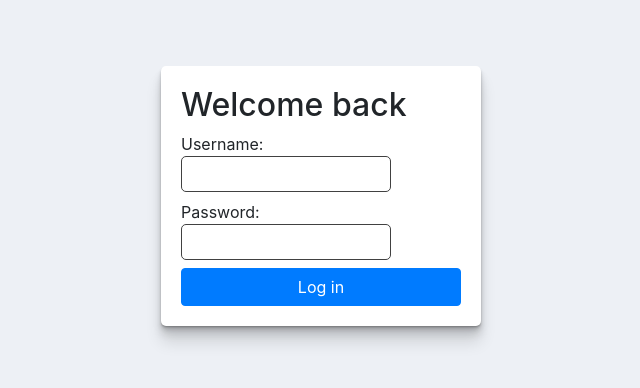
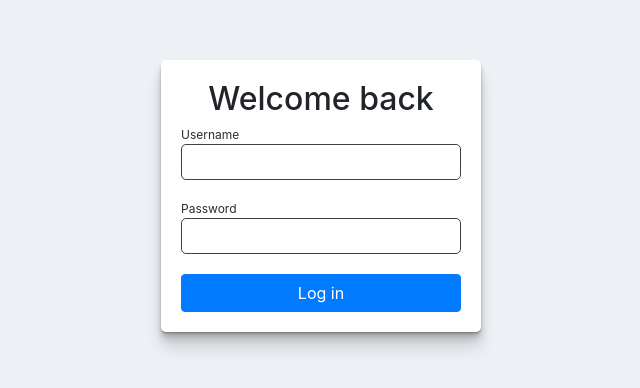
Before and after one commit to CEN-Group-3D/CEN-Project, a React (Create React App) app in the folder client/: page /login in a window 1280 px wide. Shown: the part 204-592 px from the top of the page, without its empty margins (319-959 px from the left). Built offline with nearby package versions, Linux system fonts and the light colour scheme.

Commit message:
Prettifies login modal

```diff
--- a/client/src/views/Login/Login.css
+++ b/client/src/views/Login/Login.css
@@ -1,5 +1,17 @@
+#login-header {
+    text-align: center;
+}
 .login-form {
     display: flex;
     flex-direction: column;
-
 }
+.login-field {
+    display: flex;
+    flex-direction: column;
+    margin-bottom: 20px;
+}
+.login-field label {
+    font-size: 12px;
+    color: #2c2c2c;
+    margin-bottom: 0;
+}
--- a/client/src/views/Login/Login.js
+++ b/client/src/views/Login/Login.js
@@ -3,15 +3,17 @@ import './Login.css';
 
 function Login() {
     return (
-        <div className='panel container col-xs-12 col-md-3'>
-            <h2>Welcome back</h2>
+        <div className='login-panel panel container col-xs-12 col-md-3'>
+            <h2 id="login-header">Welcome back</h2>
             <form className="login-form">
-                <label for="username">Username:
+                <div className="login-field">
+                    <label for="username">Username</label>
                     <input type="text" id="username" name="username"></input>
-                </label>
-                <label for="password">Password:
+                </div>
+                <div className="login-field">
+                    <label for="password">Password</label>
                     <input type="password" id="password" name="password"></input>
-                </label>
+                </div>
                 <button className="btn btn-primary">Log in</button>
             </form>
         </div>
```
